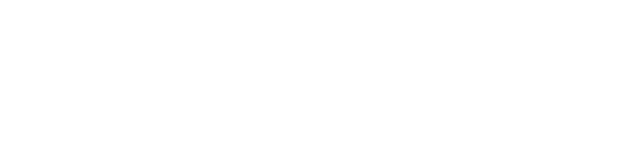
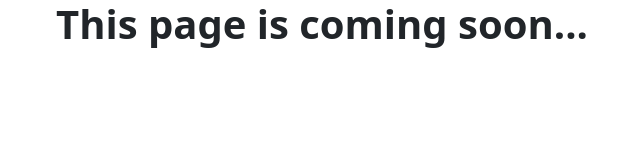
Before and after one commit to esofronova/html-projects, a plain HTML site: page index.html in a window 1280 px wide. Shown: the whole page, without its empty margins (318-958 px from the left). Drawn offline with nearby package versions, Linux system fonts and the light colour scheme.

Commit message:
modifying index.html and readme

```diff
--- a/index.html
+++ b/index.html
@@ -19,6 +19,8 @@
 	<!-- Bootstrap Bundle with Popper -->
 	<script src="https://cdn.jsdelivr.net/npm/bootstrap@5.0.2/dist/js/bootstrap.bundle.min.js" integrity="sha384-MrcW6ZMFYlzcLA8Nl+NtUVF0sA7MsXsP1UyJoMp4YLEuNSfAP+JcXn/tWtIaxVXM" crossorigin="anonymous"></script>
 
+	<h1 class="fw-bold text-center">This page is coming soon...</h1>
+
 	<script>
 
 	</script>
```
Also changed, not shown: 1 other file.
